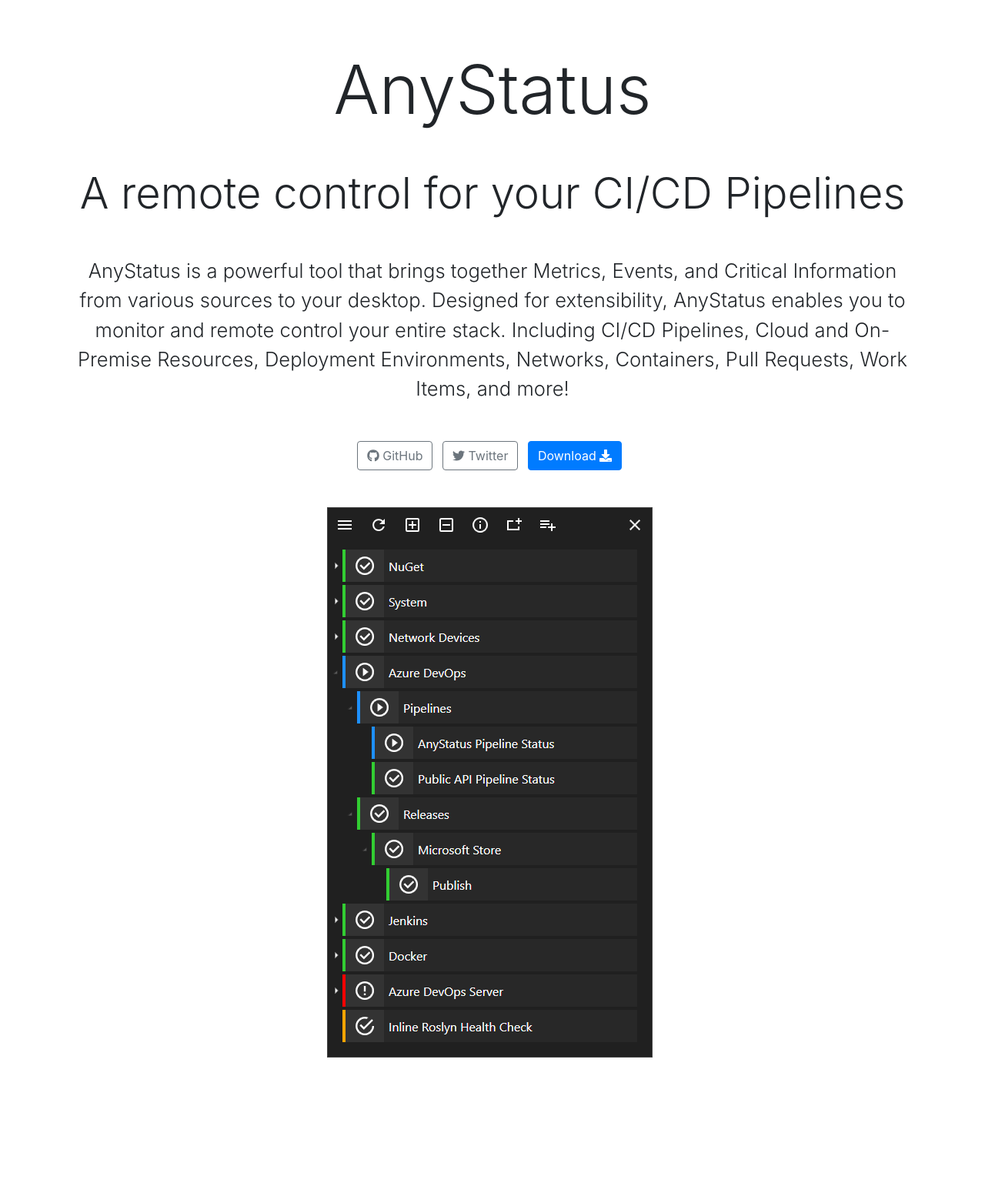
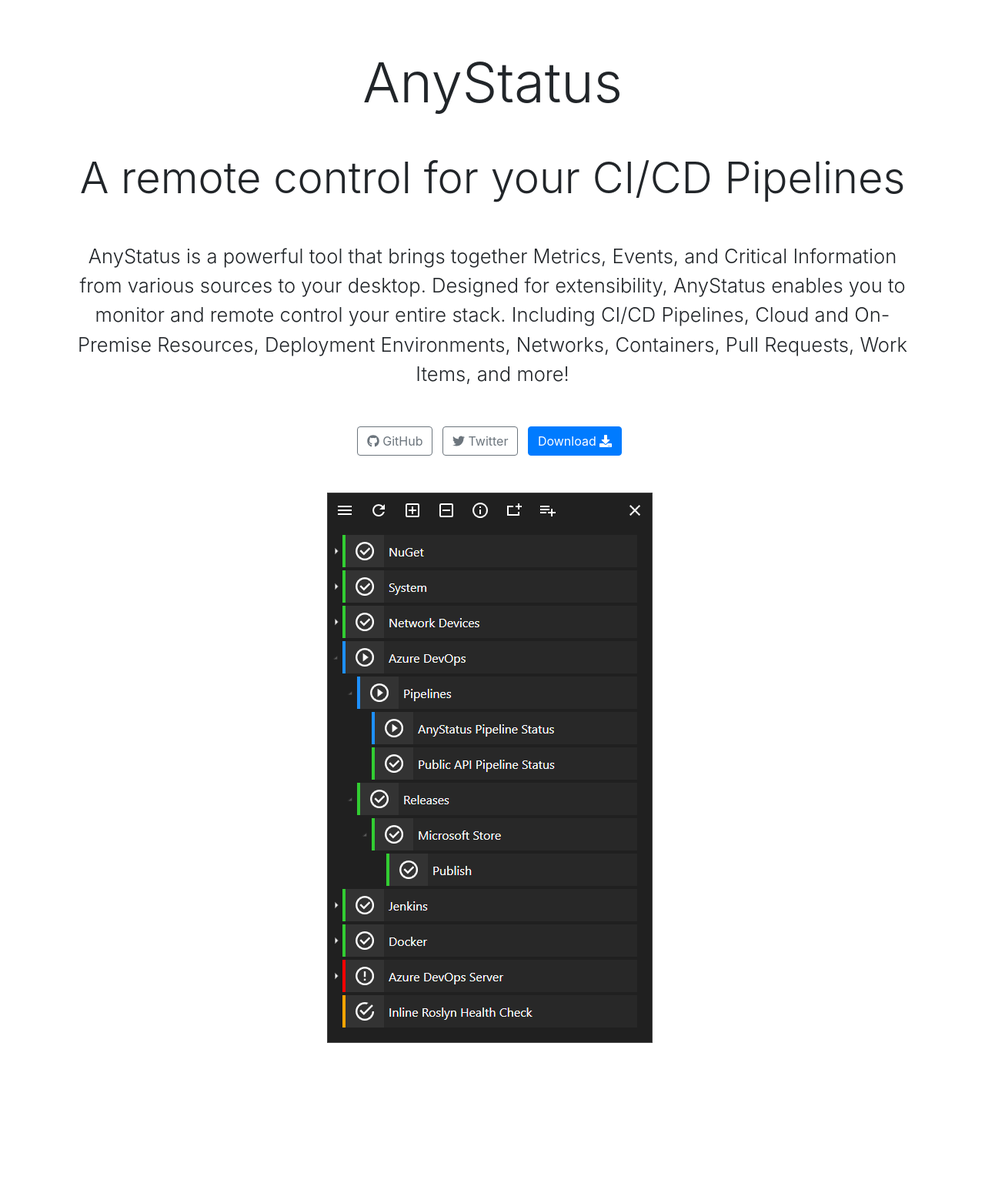
Before and after one commit to AnyStatus/anystatus.github.io, a Jekyll site: the page built from index.html, in a window 1280 px wide. Shown: the whole page at 77% size. Built offline with Jekyll 4.4.1, drawn with Linux system fonts in a browser that asks for light colours.

Commit message:
Update index.html

```diff
--- a/index.html
+++ b/index.html
@@ -9,7 +9,7 @@
     <div class="container">
         <div class="row">
             <div class="col-md-12 text-center">
-                <h1 class="display-2 mb-5">AnyStatus</h1>
+                <h1 class="display-3 mb-5">AnyStatus</h1>
                 <h1 class="display-4 mb-5">A remote control for your CI/CD Pipelines</h1>
                 <p class="lead mb-5" style="font-size: 1.6rem">AnyStatus is a powerful tool that brings together Metrics, Events, and Critical Information from various sources to your desktop. Designed for extensibility, AnyStatus enables you to monitor and remote control your entire stack. Including CI/CD Pipelines, Cloud and On-Premise Resources, Deployment Environments, Networks, Containers, Pull Requests, Work Items, and more!</p>
                 <p class="mb-5">
```
